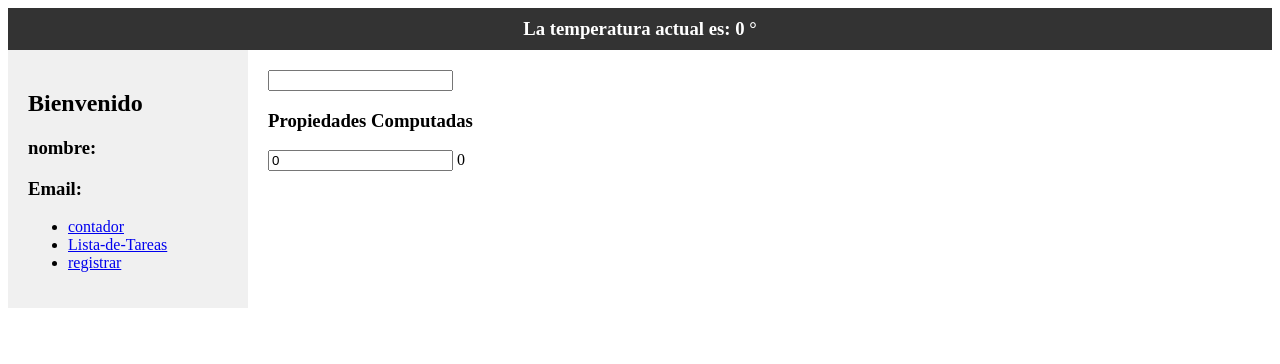
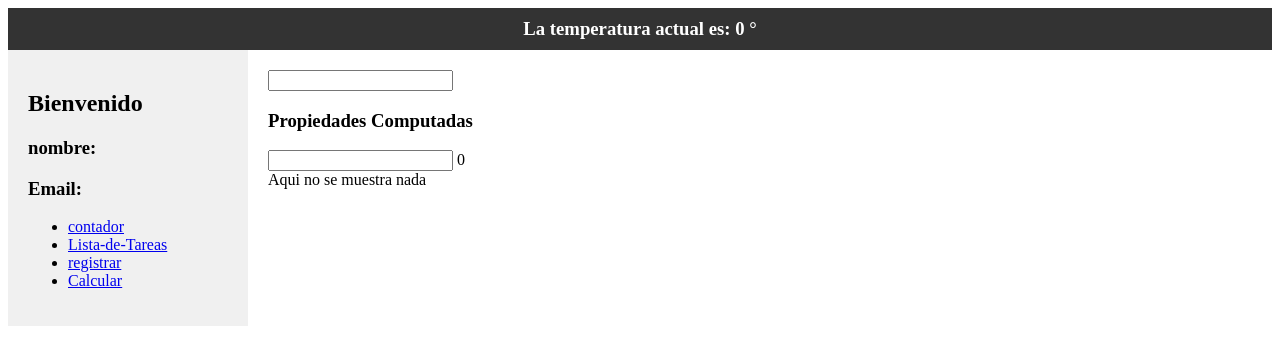
Before and after one commit to Sadrach34/proyecto-vue, a Vue app: page /Calcular in a window 1280 px wide. Shown: the top 364 px of the page. Built offline with nearby package versions, Linux system fonts and the light colour scheme; no server answers.

Commit message:
video 9
Se mostro v-show, v-if, v-if-else y v-else que se le pueden poner datos de JS al igual que valores computados

```diff
--- a/src/components/sidebar.vue
+++ b/src/components/sidebar.vue
@@ -7,6 +7,7 @@
             <li><RouterLink to="/contador">contador</RouterLink></li>
             <li><RouterLink to="/Lista-de-Tareas">Lista-de-Tareas</RouterLink></li>
             <li><RouterLink to="/registrar">registrar</RouterLink></li>
+            <li><RouterLink to="/Calcular">Calcular</RouterLink></li>
         </ul>
     </div>
 </template>
--- /dev/null
+++ b/src/modules/calcular/components/ResultadoSection.vue
@@ -0,0 +1,20 @@
+<template>
+    <div class="resultado">{{ props.resultado }}</div>
+</template>
+
+<script setup>
+    import { defineProps } from 'vue';
+
+    const props = defineProps(
+        [
+            'resultado'
+        ]
+    );
+</script>
+
+<style scoped>
+    .resultado {
+        background-color: aquamarine;
+    }
+
+</style>
--- a/src/modules/calcular/views/Calcular.vue
+++ /dev/null
@@ -1,15 +0,0 @@
-<template>
-    <h3>Propiedades Computadas</h3>
-    <input type="text" v-model="valor" />
-    {{ valor }}
-</template>
-
-<script setup>
-    import { ref, computed } from 'vue';
-
-    const valor = ref(0);
-
-</script>
-
-<style scoped>
-</style>
--- /dev/null
+++ b/src/modules/calcular/views/CalcularView.vue
@@ -0,0 +1,27 @@
+<template>
+    <h3>Propiedades Computadas</h3>
+    <input type="text" v-model="valor" />
+    {{ valorCalculado }}
+    <ResultadoSection v-if="mostratElemento" :resultado="valorCalculado" />
+    <div v-else-if="isNaN(valor)">Debe de ser un numero para calcular sonso</div>
+    <div v-else>Aqui no se muestra nada</div>
+
+</template>
+
+<script setup>
+    import { ref, computed } from 'vue';
+    import ResultadoSection from '../components/ResultadoSection.vue';
+
+    const valor = ref('');
+    const valorCalculado = computed(() => {
+        return valor.value * 2
+    });
+
+
+const mostratElemento = computed(() => {
+    return valor.value > 10;
+});
+</script>
+
+<style scoped>
+</style>
--- a/src/router/index.js
+++ b/src/router/index.js
@@ -27,7 +27,7 @@
     {
       path: '/Calcular',
       name: 'Calcular',
-      component: () => import('../modules/calcular/views/Calcular.vue'),
+      component: () => import('../modules/calcular/views/CalcularView.vue'),
     },
   ],
 })
```
